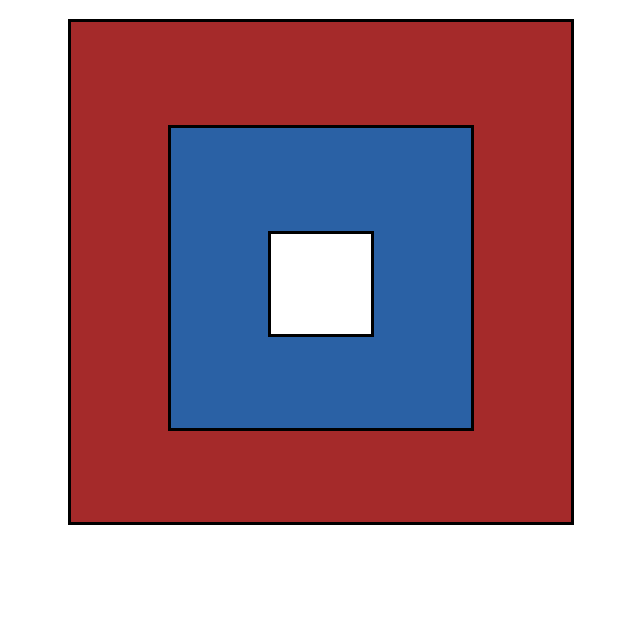
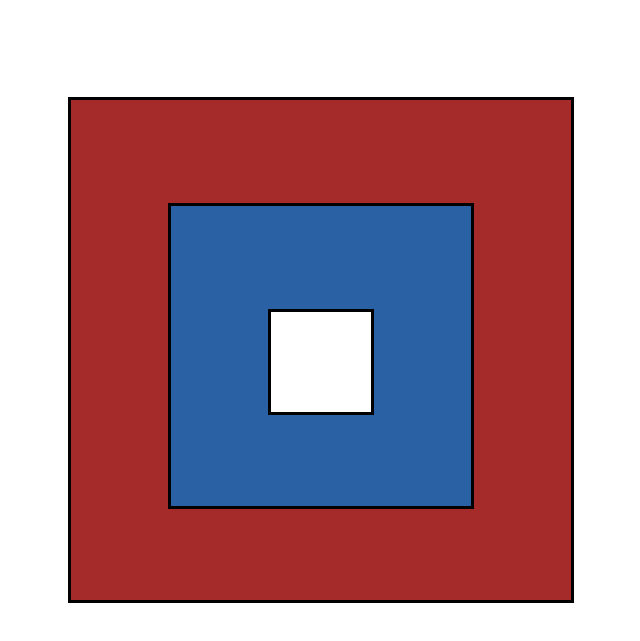
Before and after one commit to AshlynBarrera/Boxception, a plain HTML site: page index.html in a window 1280 px wide. Shown: the part 61-702 px from the top of the page, without its empty margins (319-959 px from the left). Drawn offline with Linux system fonts and the light colour scheme.

Commit message:
Boxception margin modifications

```diff
--- a/style.css
+++ b/style.css
@@ -1,13 +1,14 @@
 h1{
    text-align:center;
 }
+
 
 div#box-out{
    width: 500px;
    height: 500px;
    background-color: brown;
    border:3px solid black;
-   margin: 0px auto;
+   margin: 100px auto;
 }
 
 div#box-middle{
@@ -15,7 +16,7 @@ div#box-middle{
    height: 300px;
    background-color: rgb(42, 97, 165);
    border:3px solid black;
-   margin: -400px auto;
+   margin: -500px auto;
 }
 
 div#box-in{
@@ -23,5 +24,5 @@ div#box-in{
    height: 100px;
    background-color: white;
    border:3px solid black;
-   margin: 200px auto;
+   margin: 300px auto;
 }
```
